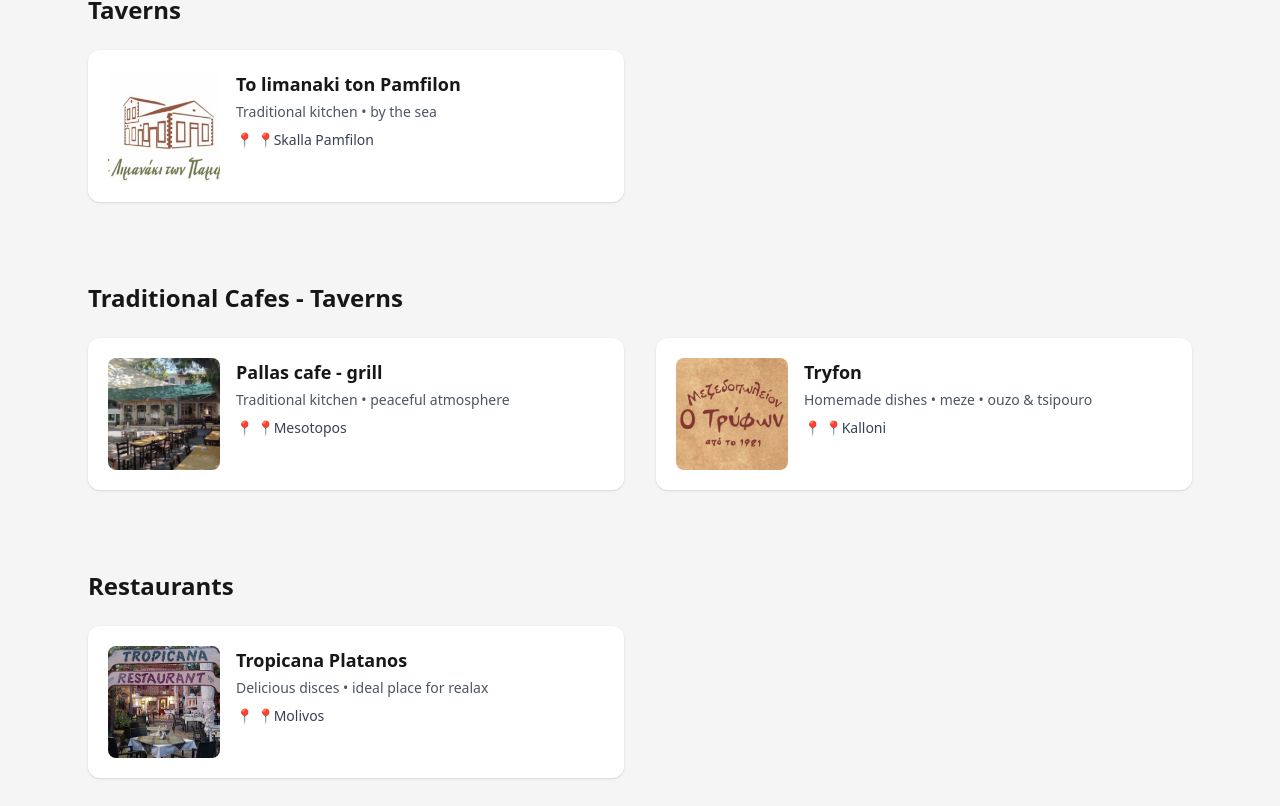
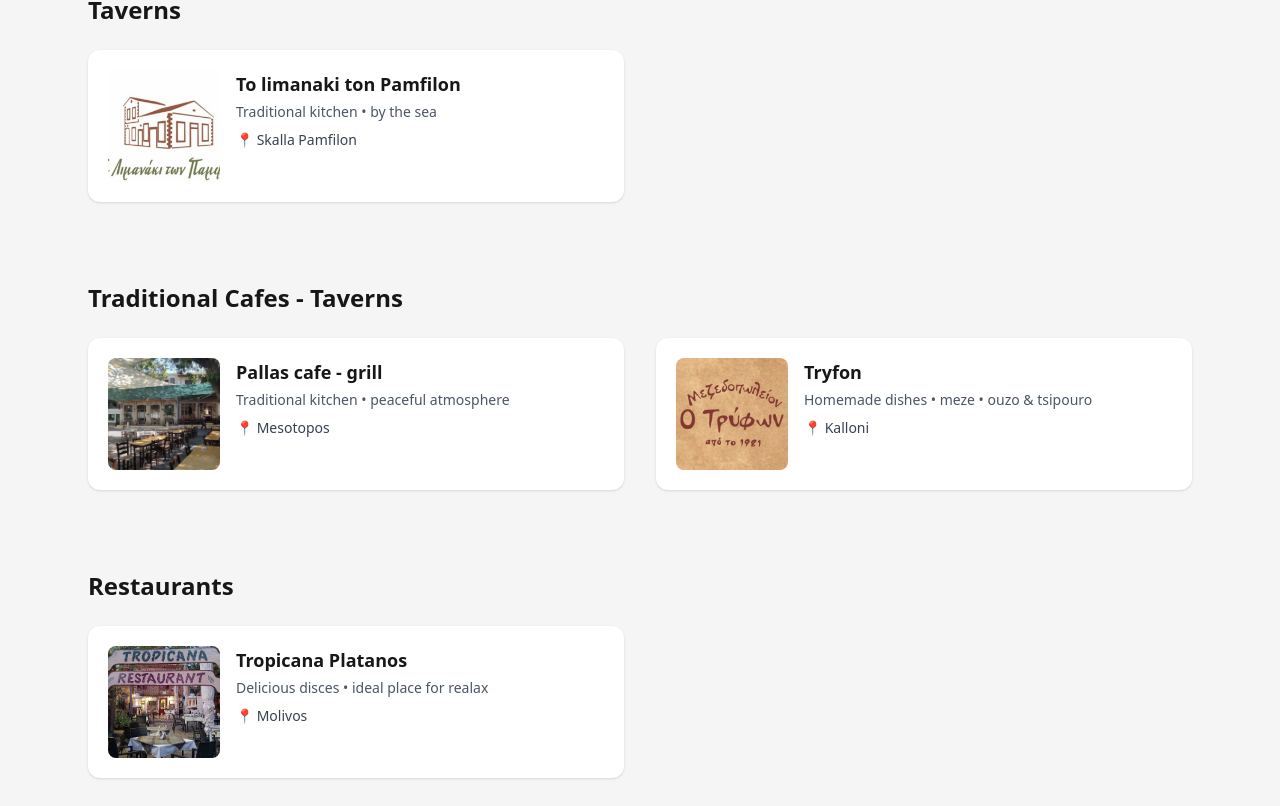
Before and after one commit to amamouridis06/lesvos-travel-guide, a Next.js app: page /food in a window 1280 px wide. Shown: the part 854-1660 px from the top of the page. Built offline with nearby package versions, Linux system fonts and the light colour scheme.

Commit message:
Update page.tsx

```diff
--- a/app/food/page.tsx
+++ b/app/food/page.tsx
@@ -11,7 +11,7 @@ const taverns = [
   {
     name: "To limanaki ton Pamfilon",
     description: "Traditional kitchen • by the sea",
-    location: "📍Skalla Pamfilon",
+    location: "Skalla Pamfilon",
     image: "/limanaki_pamf.jpg",
     href: "/food/limanaki_pamfilon",
   },
@@ -21,14 +21,14 @@ const traditionalCafes = [
   {
     name: "Pallas cafe - grill",
     description: "Traditional kitchen • peaceful atmosphere",
-    location: "📍Mesotopos",
+    location: "Mesotopos",
     image: "/pallas.jpg",
     href: "/food/pallas-cafe-grill",
   },
   {
     name: "Tryfon",
     description: "Homemade dishes • meze • ouzo & tsipouro",
-    location: "📍Kalloni",
+    location: "Kalloni",
     image: "/tryfon6.jpg",
     href: "/food/tryfon",
   },
@@ -38,7 +38,7 @@ const restaurants = [
   {
     name: "Tropicana Platanos",
     description: "Delicious disces • ideal place for realax ",
-    location: "📍Molivos",
+    location: "Molivos",
     image: "/tropicana1.jpg",
     href: "/food/tropicana-platanos",
   },
```
